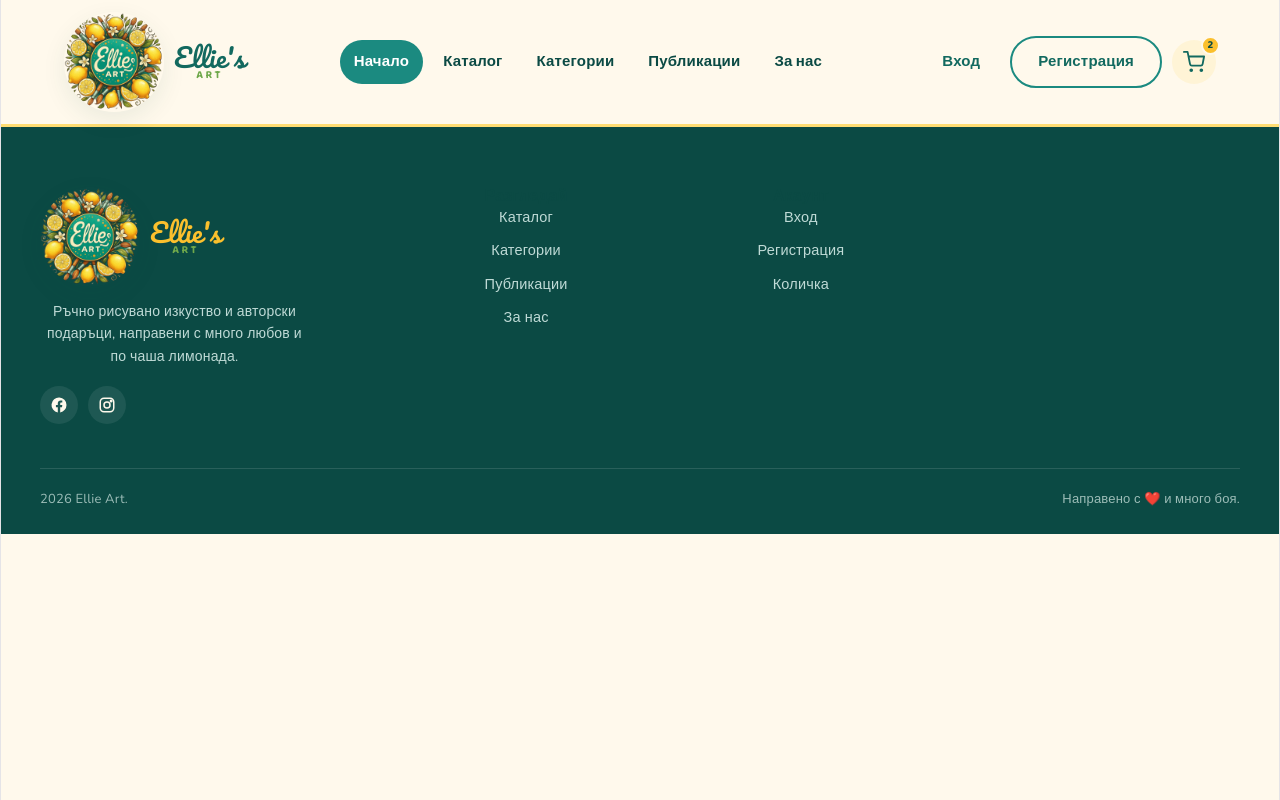
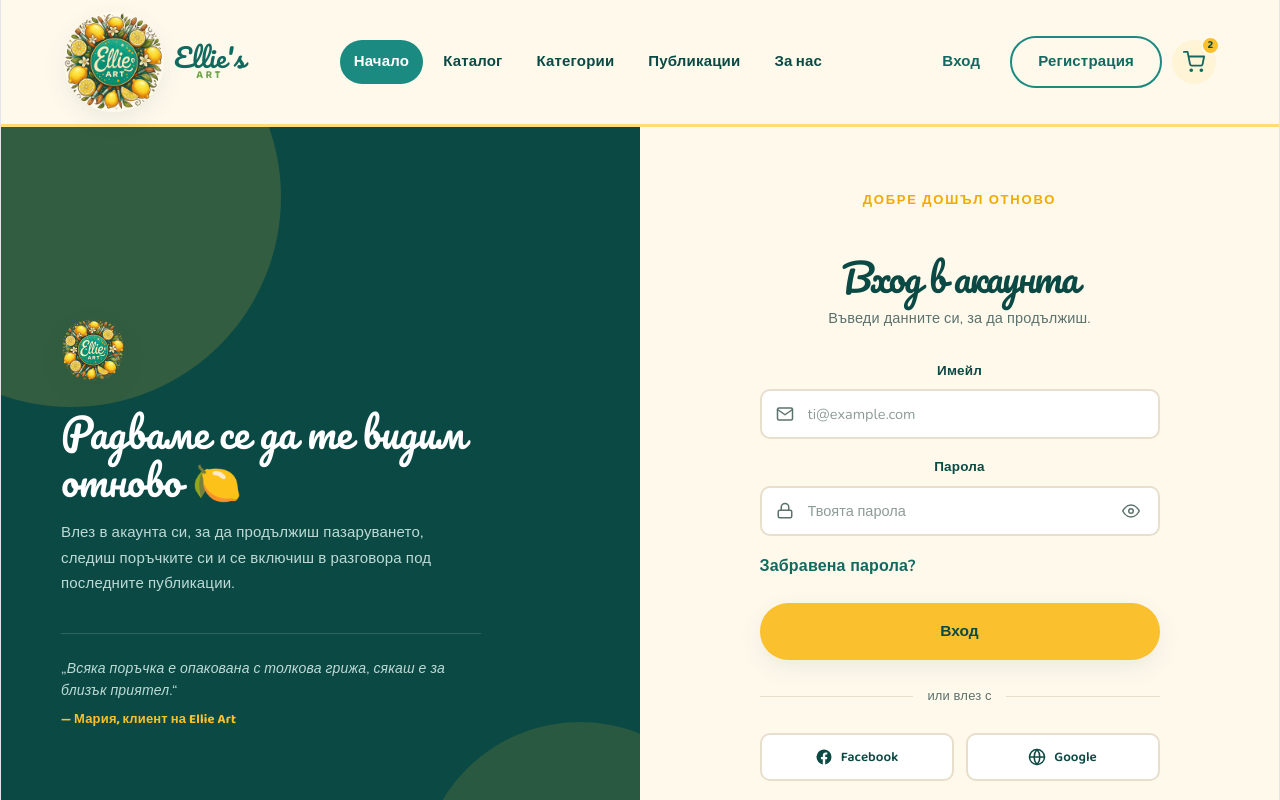
Before and after one commit to yonkoyotov04/ellie-s-art, a React (Vite) app in the folder client/: page /login in a window 1280 px wide. Shown: the top 800 px of the page. Built offline with nearby package versions, Linux system fonts and the light colour scheme.

Commit message:
Added a login page

```diff
--- a/client/src/App.jsx
+++ b/client/src/App.jsx
@@ -9,6 +9,7 @@ import Catalogue from './components/pages/Catalogue.jsx'
 import Categories from './components/pages/Categories.jsx'
 import AboutUs from './components/pages/About Us.jsx'
 import Register from './components/auth/Register.jsx'
+import Login from './components/auth/Login.jsx'
 
 function App() {
     const [count, setCount] = useState(0)
@@ -24,6 +25,7 @@ function App() {
                     <Route path='/categories' element={<Categories />} />
                     <Route path='/about' element={<AboutUs />} />
                     <Route path='/register' element={<Register />} />
+                    <Route path='/login' element={<Login />} />
                 </Routes>
             </main>
             <Footer />
--- /dev/null
+++ b/client/src/components/auth/Login.jsx
@@ -0,0 +1,95 @@
+import { Link } from "react-router"
+
+export default function Login() {
+
+    return (
+        <>
+            <section className="auth">
+                <div className="auth__showcase">
+                    <div className="auth__showcase-content">
+                        <img src="./logo.png" alt="Ellie Art лого" className="nav-logo__img" />
+                            <h2>Радваме се да те видим отново 🍋</h2>
+                            <p>Влез в акаунта си, за да продължиш пазаруването, следиш поръчките си и се включиш в разговора под
+                                последните публикации.</p>
+
+                            <div className="auth__quote">
+                                „Всяка поръчка е опакована с толкова грижа, сякаш е за близък приятел.“
+                                <strong>— Мария, клиент на Ellie Art</strong>
+                            </div>
+                    </div>
+                </div>
+
+                <div className="auth__form-side">
+                    <div className="auth__form-wrap">
+                        <span className="eyebrow">Добре дошъл отново</span>
+                        <h1>Вход в акаунта</h1>
+                        <p>Въведи данните си, за да продължиш.</p>
+
+                        <form>
+                            <div className="field">
+                                <label htmlFor="login-email">Имейл</label>
+                                <div className="field-input">
+                                    <svg viewBox="0 0 24 24" fill="none" stroke="currentColor" strokeWidth="2"
+                                        strokeLinecap="round" strokeLinejoin="round">
+                                        <rect x="2" y="4" width="20" height="16" rx="2" />
+                                        <path d="m22 6-10 7L2 6" />
+                                    </svg>
+                                    <input type="email" id="login-email" placeholder="ti@example.com" autoComplete="email" />
+                                </div>
+                            </div>
+
+                            <div className="field">
+                                <label htmlFor="login-password">Парола</label>
+                                <div className="field-input">
+                                    <svg viewBox="0 0 24 24" fill="none" stroke="currentColor" strokeWidth="2"
+                                        strokeLinecap="round" strokeLinejoin="round">
+                                        <rect x="3" y="11" width="18" height="10" rx="2" />
+                                        <path d="M7 11V7a5 5 0 0 1 10 0v4" />
+                                    </svg>
+                                    <input type="password" id="login-password" placeholder="Твоята парола"
+                                        autoComplete="current-password" />
+                                        <button type="button" className="field-input__toggle" aria-label="Покажи паролата">
+                                            <svg viewBox="0 0 24 24" fill="none" stroke="currentColor" strokeWidth="2"
+                                                strokeLinecap="round" strokeLinejoin="round">
+                                                <path d="M1 12s4-8 11-8 11 8 11 8-4 8-11 8-11-8-11-8Z" />
+                                                <circle cx="12" cy="12" r="3" />
+                                            </svg>
+                                        </button>
+                                </div>
+                            </div>
+
+                            <div className="field-check field-check--row">
+                                <Link to="#" className="field-check__link">Забравена парола?</Link>
+                            </div>
+
+                            <button type="submit" className="btn btn-primary">Вход</button>
+                        </form>
+
+                        <div className="auth__divider">или влез с</div>
+
+                        <div className="auth__social">
+                            <button type="button">
+                                <svg viewBox="0 0 24 24" fill="currentColor">
+                                    <path
+                                        d="M22 12a10 10 0 1 0-11.6 9.9v-7H7.9V12h2.5V9.8c0-2.5 1.5-3.9 3.8-3.9 1.1 0 2.2.2 2.2.2v2.4h-1.2c-1.2 0-1.6.8-1.6 1.6V12h2.8l-.4 2.9h-2.4v7A10 10 0 0 0 22 12Z" />
+                                </svg>
+                                Facebook
+                            </button>
+                            <button type="button">
+                                <svg viewBox="0 0 24 24" fill="none" stroke="currentColor" strokeWidth="2"
+                                    strokeLinecap="round" strokeLinejoin="round">
+                                    <circle cx="12" cy="12" r="10" />
+                                    <path d="M2 12h20M12 2a15 15 0 0 1 0 20 15 15 0 0 1 0-20Z" />
+                                </svg>
+                                Google
+                            </button>
+                        </div>
+
+                        <p className="auth__switch">Нямаш акаунт? <Link to="/register">Регистрирай се</Link></p>
+                    </div>
+                </div>
+
+            </section>
+        </>
+    )
+}
--- a/client/src/css/auth.css
+++ b/client/src/css/auth.css
@@ -1,222 +1,312 @@
-/* =========================================================
-   Ellie Art — Auth Pages (Register / Login)
-   ========================================================= */
-
-.auth{
-  min-height:calc(100vh - 82px);
-  display:grid;
-  grid-template-columns:1fr 1fr;
-  position:relative;
+.auth {
+    min-height: 100%;
+    display: grid;
+    grid-template-columns: 1fr 1fr;
+    position: relative;
 }
 
-/* keeps the dark showcase panel from bleeding straight into a dark
-   footer below it — a thin lemon seam marks where the section ends */
-.auth::after{
-  content:"";
-  grid-column:1 / -1;
-  height:4px;
-  background:linear-gradient(90deg, var(--lemon-500), var(--lemon-200) 50%, var(--lemon-500));
+.auth::after {
+    content: "";
+    grid-column: 1 / -1;
+    height: 4px;
+    background: linear-gradient(90deg, var(--lemon-500), var(--lemon-200) 50%, var(--lemon-500));
 }
 
-/* ---------------------------------------------------------
-   DECORATIVE SIDE
---------------------------------------------------------- */
-.auth__showcase{
-  position:relative;
-  background:var(--teal-900);
-  color:var(--cream-50);
-  display:flex;
-  flex-direction:column;
-  justify-content:center;
-  padding:60px;
-  overflow:hidden;
-}
-.auth__showcase::before{
-  content:"";
-  position:absolute;
-  width:420px; height:420px;
-  border-radius:50%;
-  background:var(--lemon-500);
-  opacity:.16;
-  top:-140px; left:-140px;
-}
-.auth__showcase::after{
-  content:"";
-  position:absolute;
-  width:320px; height:320px;
-  border-radius:50%;
-  background:var(--lemon-500);
-  opacity:.12;
-  bottom:-120px; right:-100px;
-}
-.auth__showcase-content{ position:relative; z-index:1; max-width:420px; }
-.auth__showcase .nav-logo__img{ width:64px; height:64px; margin-bottom:26px; border-color:var(--lemon-500); }
-.auth__showcase h2{
-  font-family:var(--font-script);
-  font-weight:400;
-  font-size:clamp(30px, 3.4vw, 40px);
-  color:var(--white);
-  margin-bottom:16px;
-  line-height:1.2;
-}
-.auth__showcase p{
-  color:#BFDAD6;
-  font-size:15px;
-  line-height:1.7;
+.auth__showcase {
+    position: relative;
+    background: var(--teal-900);
+    color: var(--cream-50);
+    display: flex;
+    flex-direction: column;
+    justify-content: center;
+    padding: 60px;
+    overflow: hidden;
+    text-align: left;
 }
 
-.auth__quote{
-  margin-top:36px;
-  padding-top:24px;
-  border-top:1px solid rgba(255,255,255,0.14);
-  font-size:14px;
-  color:#BFDAD6;
-  font-style:italic;
-}
-.auth__quote strong{ display:block; font-style:normal; font-family:var(--font-heading); color:var(--lemon-500); margin-top:8px; font-size:13px; }
-
-/* ---------------------------------------------------------
-   FORM SIDE
---------------------------------------------------------- */
-.auth__form-side{
-  display:flex;
-  align-items:center;
-  justify-content:center;
-  padding:60px 40px;
-  background:var(--cream-50);
-}
-.auth__form-wrap{ width:100%; max-width:400px; }
-
-.auth__form-wrap .eyebrow{ margin-bottom:10px; }
-.auth__form-wrap h1{
-  font-family:var(--font-script);
-  font-weight:400;
-  font-size:clamp(30px, 3.6vw, 38px);
-  color:var(--teal-900);
-  margin-bottom:8px;
-}
-.auth__form-wrap > p{ color:var(--ink-500); font-size:14.5px; margin-bottom:30px; }
-
-/* ---- fields ---- */
-.field{ margin-bottom:18px; }
-.field label{
-  display:block;
-  font-family:var(--font-heading);
-  font-weight:600;
-  font-size:13.5px;
-  color:var(--teal-900);
-  margin-bottom:7px;
-}
-.field-input{
-  position:relative;
-  display:flex;
-  align-items:center;
-}
-.field-input svg{
-  position:absolute;
-  left:16px;
-  width:18px;
-  height:18px;
-  color:var(--ink-500);
-  pointer-events:none;
-}
-.field-input input{
-  width:100%;
-  font-family:var(--font-body);
-  font-size:14.5px;
-  padding:13px 16px 13px 46px;
-  border-radius:var(--radius-sm);
-  border:2px solid var(--line);
-  background:var(--white);
-  color:var(--ink-900);
-  transition:border-color .18s ease, box-shadow .18s ease;
-}
-.field-input input::placeholder{ color:var(--ink-500); opacity:.7; }
-.field-input input:focus{
-  outline:none;
-  border-color:var(--lemon-500);
-  box-shadow:0 0 0 4px var(--lemon-100);
-}
-.field-input__toggle{
-  position:absolute;
-  right:14px;
-  background:none;
-  border:none;
-  color:var(--ink-500);
-  display:flex;
-}
-.field-input__toggle svg{ position:static; }
-
-.field-hint{ margin-top:6px; font-size:12.5px; color:var(--ink-500); }
-
-.field-row{ display:flex; gap:14px; }
-.field-row .field{ flex:1; }
-
-/* ---- checkbox ---- */
-.field-check{
-  display:flex;
-  align-items:flex-start;
-  gap:10px;
-  margin-bottom:24px;
-}
-.field-check input{ margin-top:3px; accent-color:var(--teal-500); width:16px; height:16px; flex-shrink:0; }
-.field-check label{ font-size:13.5px; color:var(--ink-500); line-height:1.5; }
-.field-check a{ color:var(--teal-700); font-weight:700; }
-
-/* ---- submit ---- */
-.auth__form-wrap .btn{ width:100%; padding:14px; font-size:15.5px; }
-
-/* ---- divider ---- */
-.auth__divider{
-  display:flex;
-  align-items:center;
-  gap:14px;
-  margin:26px 0;
-  color:var(--ink-500);
-  font-size:13px;
-}
-.auth__divider::before,
-.auth__divider::after{
-  content:"";
-  flex:1;
-  height:1px;
-  background:var(--line);
+.auth__showcase::before {
+    content: "";
+    position: absolute;
+    width: 420px;
+    height: 420px;
+    border-radius: 50%;
+    background: var(--lemon-500);
+    opacity: .16;
+    top: -140px;
+    left: -140px;
 }
 
-/* ---- social buttons ---- */
-.auth__social{
-  display:flex;
-  gap:12px;
+.auth__showcase::after {
+    content: "";
+    position: absolute;
+    width: 320px;
+    height: 320px;
+    border-radius: 50%;
+    background: var(--lemon-500);
+    opacity: .12;
+    bottom: -120px;
+    right: -100px;
 }
-.auth__social button{
-  flex:1;
-  display:flex;
-  align-items:center;
-  justify-content:center;
-  gap:8px;
-  padding:11px;
-  border:2px solid var(--line);
-  border-radius:var(--radius-sm);
-  background:var(--white);
-  font-family:var(--font-heading);
-  font-weight:600;
-  font-size:13.5px;
-  color:var(--teal-900);
-  transition:border-color .18s ease, background .18s ease;
+
+.auth__showcase-content {
+    position: relative;
+    z-index: 1;
+    max-width: 420px;
 }
-.auth__social button:hover{ border-color:var(--lemon-500); background:var(--lemon-100); }
-.auth__social svg{ width:18px; height:18px; }
 
-.auth__switch{
-  margin-top:28px;
-  text-align:center;
-  font-size:14px;
-  color:var(--ink-500);
+.auth__showcase .nav-logo__img {
+    width: 64px;
+    height: 64px;
+    margin-bottom: 26px;
+    border-color: var(--lemon-500);
 }
-.auth__switch a{ color:var(--teal-700); font-weight:700; }
 
-@media (max-width: 900px){
-  .auth{ grid-template-columns:1fr; }
-  .auth__showcase{ display:none; }
-  .auth__form-side{ padding:44px 24px; }
+.auth__showcase h2 {
+    font-family: var(--font-script);
+    font-weight: 400;
+    font-size: clamp(30px, 3.4vw, 40px);
+    color: var(--white);
+    margin-bottom: 16px;
+    line-height: 1.2;
 }
+
+.auth__showcase p {
+    color: #BFDAD6;
+    font-size: 15px;
+    line-height: 1.7;
+}
+
+.auth__quote {
+    margin-top: 36px;
+    padding-top: 24px;
+    border-top: 1px solid rgba(255, 255, 255, 0.14);
+    font-size: 14px;
+    color: #BFDAD6;
+    font-style: italic;
+}
+
+.auth__quote strong {
+    display: block;
+    font-style: normal;
+    font-family: var(--font-heading);
+    color: var(--lemon-500);
+    margin-top: 8px;
+    font-size: 13px;
+}
+
+.auth__form-side {
+    display: flex;
+    align-items: center;
+    justify-content: center;
+    padding: 60px 40px;
+    background: var(--cream-50);
+}
+
+.auth__form-wrap {
+    width: 100%;
+    max-width: 400px;
+}
+
+.auth__form-wrap .eyebrow {
+    margin-bottom: 10px;
+}
+
+.auth__form-wrap h1 {
+    font-family: var(--font-script);
+    font-weight: 400;
+    font-size: clamp(30px, 3.6vw, 38px);
+    color: var(--teal-900);
+    margin-bottom: 8px;
+}
+
+.auth__form-wrap>p {
+    color: var(--ink-500);
+    font-size: 14.5px;
+    margin-bottom: 30px;
+}
+
+.field {
+    margin-bottom: 18px;
+}
+
+.field label {
+    display: block;
+    font-family: var(--font-heading);
+    font-weight: 600;
+    font-size: 13.5px;
+    color: var(--teal-900);
+    margin-bottom: 7px;
+}
+
+.field-input {
+    position: relative;
+    display: flex;
+    align-items: center;
+}
+
+.field-input svg {
+    position: absolute;
+    left: 16px;
+    width: 18px;
+    height: 18px;
+    color: var(--ink-500);
+    pointer-events: none;
+}
+
+.field-input input {
+    width: 100%;
+    font-family: var(--font-body);
+    font-size: 14.5px;
+    padding: 13px 16px 13px 46px;
+    border-radius: var(--radius-sm);
+    border: 2px solid var(--line);
+    background: var(--white);
+    color: var(--ink-900);
+    transition: border-color .18s ease, box-shadow .18s ease;
+}
+
+.field-input input::placeholder {
+    color: var(--ink-500);
+    opacity: .7;
+}
+
+.field-input input:focus {
+    outline: none;
+    border-color: var(--lemon-500);
+    box-shadow: 0 0 0 4px var(--lemon-100);
+}
+
+.field-input__toggle {
+    position: absolute;
+    right: 14px;
+    background: none;
+    border: none;
+    color: var(--ink-500);
+    display: flex;
+}
+
+.field-input__toggle svg {
+    position: static;
+}
+
+.field-hint {
+    margin-top: 6px;
+    font-size: 12.5px;
+    color: var(--ink-500);
+}
+
+.field-row {
+    display: flex;
+    gap: 14px;
+}
+
+.field-row .field {
+    flex: 1;
+}
+
+.field-check {
+    display: flex;
+    align-items: flex-start;
+    gap: 10px;
+    margin-bottom: 24px;
+}
+
+.field-check input {
+    margin-top: 3px;
+    accent-color: var(--teal-500);
+    width: 16px;
+    height: 16px;
+    flex-shrink: 0;
+}
+
+.field-check label {
+    font-size: 13.5px;
+    color: var(--ink-500);
+    line-height: 1.5;
+}
+
+.field-check a {
+    color: var(--teal-700);
+    font-weight: 700;
+}
+
+.auth__form-wrap .btn {
+    width: 100%;
+    padding: 14px;
+    font-size: 15.5px;
+}
+
+.auth__divider {
+    display: flex;
+    align-items: center;
+    gap: 14px;
+    margin: 26px 0;
+    color: var(--ink-500);
+    font-size: 13px;
+}
+
+.auth__divider::before,
+.auth__divider::after {
+    content: "";
+    flex: 1;
+    height: 1px;
+    background: var(--line);
+}
+
+.auth__social {
+    display: flex;
+    gap: 12px;
+}
+
+.auth__social button {
+    flex: 1;
+    display: flex;
+    align-items: center;
+    justify-content: center;
+    gap: 8px;
+    padding: 11px;
+    border: 2px solid var(--line);
+    border-radius: var(--radius-sm);
+    background: var(--white);
+    font-family: var(--font-heading);
+    font-weight: 600;
+    font-size: 13.5px;
+    color: var(--teal-900);
+    transition: border-color .18s ease, background .18s ease;
+}
+
+.auth__social button:hover {
+    border-color: var(--lemon-500);
+    background: var(--lemon-100);
+}
+
+.auth__social svg {
+    width: 18px;
+    height: 18px;
+}
+
+.auth__switch {
+    margin-top: 28px;
+    text-align: center;
+    font-size: 14px;
+    color: var(--ink-500);
+}
+
+.auth__switch a {
+    color: var(--teal-700);
+    font-weight: 700;
+}
+
+@media (max-width: 900px) {
+    .auth {
+        grid-template-columns: 1fr;
+    }
+
+    .auth__showcase {
+        display: none;
+    }
+
+    .auth__form-side {
+        padding: 44px 24px;
+    }
+}
```
